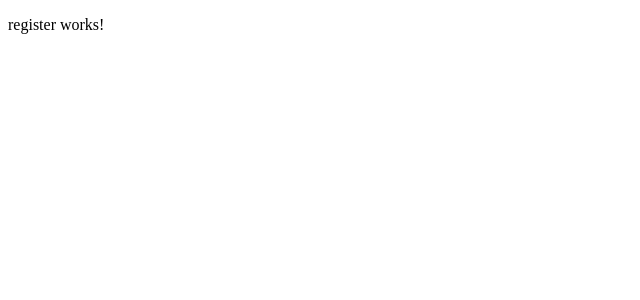
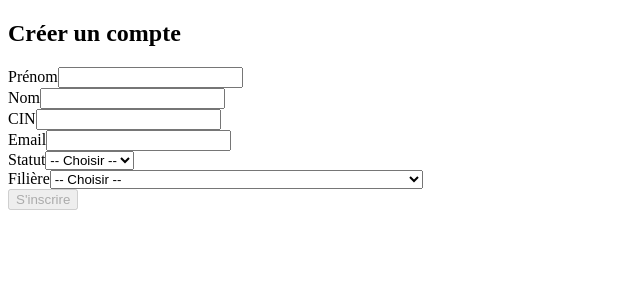
Before and after one commit to khouloudcherrat/carrer_ensat_website, an Angular app in the folder auth-frontend/: page /register in a window 1280 px wide. Shown: the top 300 px of the page, without its empty margins (0-640 px from the left). Built offline with nearby package versions, Linux system fonts and the light colour scheme.

Commit message:
Added form and ts logic for signup

```diff
--- a/auth-frontend/src/app/auth/register/register.component.html
+++ b/auth-frontend/src/app/auth/register/register.component.html
@@ -1 +1,74 @@
-<p>register works!</p>
+<h2>Créer un compte</h2>
+
+<form [formGroup]="registerForm" (ngSubmit)="onSubmit()">
+  <div>
+    <label>Prénom</label>
+    <input type="text" formControlName="firstName" />
+  </div>
+
+  <div>
+    <label>Nom</label>
+    <input type="text" formControlName="lastName" />
+  </div>
+
+  <div>
+    <label>CIN</label>
+    <input type="text" formControlName="cinCard" />
+  </div>
+
+  <div>
+    <label>Email</label>
+    <input type="email" formControlName="email" />
+  </div>
+
+  <div>
+    <label>Statut</label>
+    <select formControlName="role" (change)="onRoleChange(registerForm.get('role')?.value)">
+      <option value="">-- Choisir --</option>
+      <option value="student">Étudiant</option>
+      <option value="alumni">Lauréat</option>
+    </select>
+  </div>
+
+  <div>
+    <label>Filière</label>
+    <select formControlName="branch">
+      <option value="">-- Choisir --</option>
+      <option value="GSR">Génie Systèmes et Réseaux (GSR)</option>
+      <option value="GSEA">Génie des Systèmes Electroniques et Automatique (GSEA)</option>
+      <option value="GINF">Génie Informatique (GINF)</option>
+      <option value="GIND">Génie Industriel (GIND)</option>
+      <option value="G2EI">Génie Énergétique et Environnement Industriel (G2EI)</option>
+      <option value="CSI">Cybersecurity and Cyberintelligence (CSI)</option>
+    </select>
+  </div>
+
+  <!-- Champs spécifiques à student -->
+  <div *ngIf="role === 'student'">
+    <div>
+      <label>Année d’admission</label>
+      <input type="number" formControlName="yearOfAdmission" />
+    </div>
+    <div>
+      <label>Niveau d’étude</label>
+      <input type="text" formControlName="educationalLevel" />
+    </div>
+  </div>
+
+  <!-- Champs spécifiques à alumni -->
+  <div *ngIf="role === 'alumni'">
+    <div>
+      <label>Année de diplomation</label>
+      <input type="number" formControlName="graduationYear" />
+    </div>
+    <div>
+      <label>Statut professionnel</label>
+      <select formControlName="professionalStatus">
+        <option value="seeking job">En recherche d’emploi</option>
+        <option value="working">En poste</option>
+      </select>
+    </div>
+  </div>
+
+  <button type="submit" [disabled]="registerForm.invalid">S'inscrire</button>
+</form>
--- a/auth-frontend/src/app/auth/register/register.component.ts
+++ b/auth-frontend/src/app/auth/register/register.component.ts
@@ -1,11 +1,88 @@
 import { Component } from '@angular/core';
+import { FormBuilder, FormGroup, Validators } from '@angular/forms';
+import { AuthService } from '../auth.service';
+import { CommonModule } from '@angular/common';
+import { ReactiveFormsModule } from '@angular/forms';
 
 @Component({
   selector: 'app-register',
-  imports: [],
+  standalone: true,
+  imports: [CommonModule, ReactiveFormsModule],
   templateUrl: './register.component.html',
-  styleUrl: './register.component.css'
+  styleUrls: ['./register.component.css']
 })
 export class RegisterComponent {
+  registerForm: FormGroup;
+  role: string = '';
 
+  constructor(private fb: FormBuilder, private authService: AuthService) {
+    this.registerForm = this.fb.group({
+      firstName: ['', Validators.required],
+      lastName: ['', Validators.required],
+      cinCard: ['', Validators.required],
+      email: ['', [Validators.required, Validators.email]],
+      role: ['', Validators.required],
+      branch: ['', Validators.required] // Moved branch field here
+    });
+  }
+
+  onRoleChange(role: string) {
+    this.role = role;
+
+    if (role === 'student') {
+      this.registerForm.addControl('yearOfAdmission', this.fb.control('', Validators.required));
+      this.registerForm.addControl('educationalLevel', this.fb.control('', Validators.required));
+
+      // Supprimer les champs alumni
+      this.registerForm.removeControl('graduationYear');
+      this.registerForm.removeControl('professionalStatus');
+    } else if (role === 'alumni') {
+      this.registerForm.addControl('graduationYear', this.fb.control('', Validators.required));
+      this.registerForm.addControl('professionalStatus', this.fb.control('', Validators.required));
+
+      // Supprimer les champs student
+      this.registerForm.removeControl('yearOfAdmission');
+      this.registerForm.removeControl('educationalLevel');
+    }
+  }
+
+  onSubmit() {
+    if (this.registerForm.valid) {
+      const formValue = this.registerForm.value;
+      const payload = {
+        firstName: formValue.firstName,
+        lastName: formValue.lastName,
+        cinCard: formValue.cinCard,
+        email: formValue.email,
+        role: formValue.role,
+        branch: formValue.branch,
+        formDetails: {}
+      };
+
+      if (formValue.role === 'student') {
+        payload.formDetails = {
+          yearOfAdmission: formValue.yearOfAdmission,
+          educationalLevel: formValue.educationalLevel
+        };
+      } else if (formValue.role === 'alumni') {
+        payload.formDetails = {
+          graduationYear: formValue.graduationYear,
+          professionalStatus: formValue.professionalStatus
+        };
+      }
+
+      console.log('Form Submitted ✅', payload);
+
+      this.authService.signUp(payload).subscribe({
+        next: response => {
+          console.log('Inscription réussie ✅', response);
+        },
+        error: err => {
+          console.error('Erreur d’inscription ❌', err);
+        }
+      });
+    } else {
+      console.warn('Invalid form ❌');
+    }
+  }
 }
```
